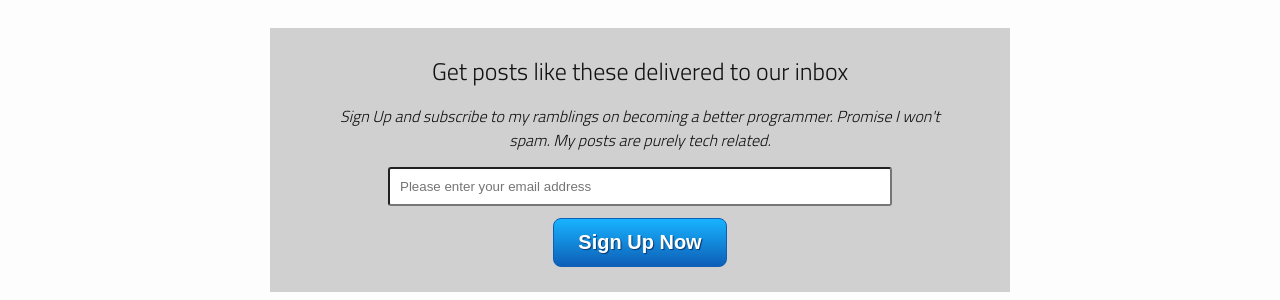
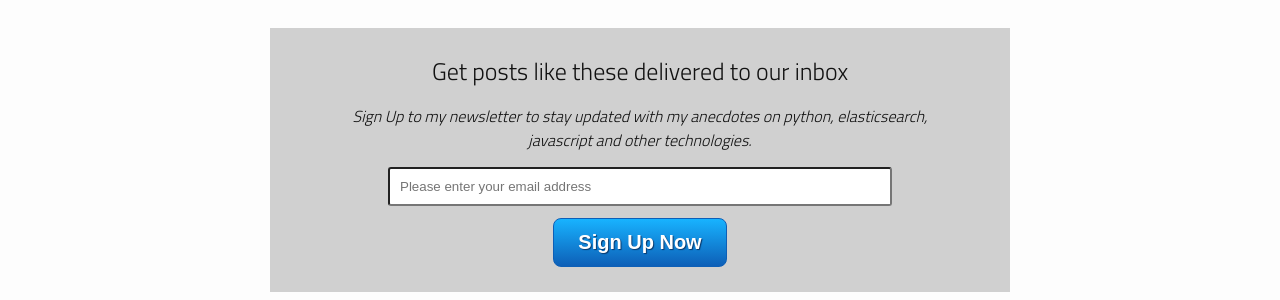
Before and after one commit to arupbhunia/kirankoduru.github.io, a Jekyll site: the page built from _posts/2014-10-28-welcome-to-jekyll.md, in a window 1280 px wide. Shown: the part 218-518 px from the top of the page. Built offline with Jekyll 4.4.1, drawn with Linux system fonts in a browser that asks for light colours; nearby versions of some CDN libraries; comment, search, counter and statistics services are not loaded.

Commit message:
Update Newsletter text

```diff
--- a/_layouts/post.html
+++ b/_layouts/post.html
@@ -36,7 +36,7 @@ layout: default
   <!-- SIGNUP FORM -->
   <div class="signup-form">
     <h2>Get posts like these delivered to our inbox</h2>
-    <p><i>Sign Up and subscribe to my ramblings on becoming a better programmer. Promise I won't spam. My posts are purely tech related.</i></p>
+    <p><i>Sign Up to my newsletter to stay updated with my anecdotes on python, elasticsearch, javascript and other technologies.</i></p>
     <div class="input-form">
       <form action="https://feedburner.google.com/fb/a/mailverify"
           method="post" target="popupwindow" onsubmit="window.open('https://feedburner.google.com/fb/a/mailverify?uri=kirankoduru', 'popupwindow', 'scrollbars=yes,width=550,height=520');return true">
--- a/index.html
+++ b/index.html
@@ -66,7 +66,7 @@ layout: default
       <input type="submit" value="Subscribe" />
       </form>
     </div>
-    <div class="message"><i>Sign Up to my newsletter to stay updated on my journey with python, elasticsearch, javascript and other technologies.</i></div>
+    <div class="message"><i>Sign Up to my newsletter to stay updated with my anecdotes on python, elasticsearch, javascript and other technologies.</i></div>
   </div>
   <div class="clear-fix"></div>
 
```
